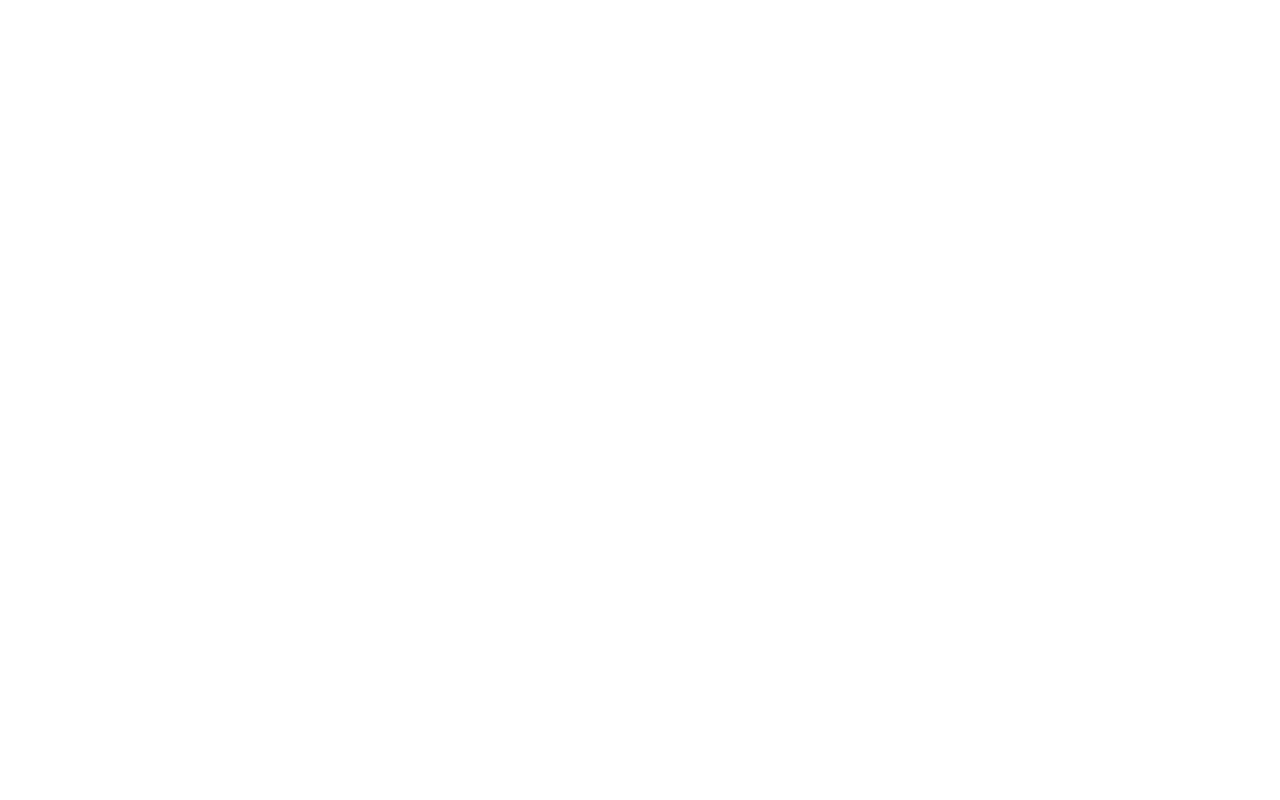
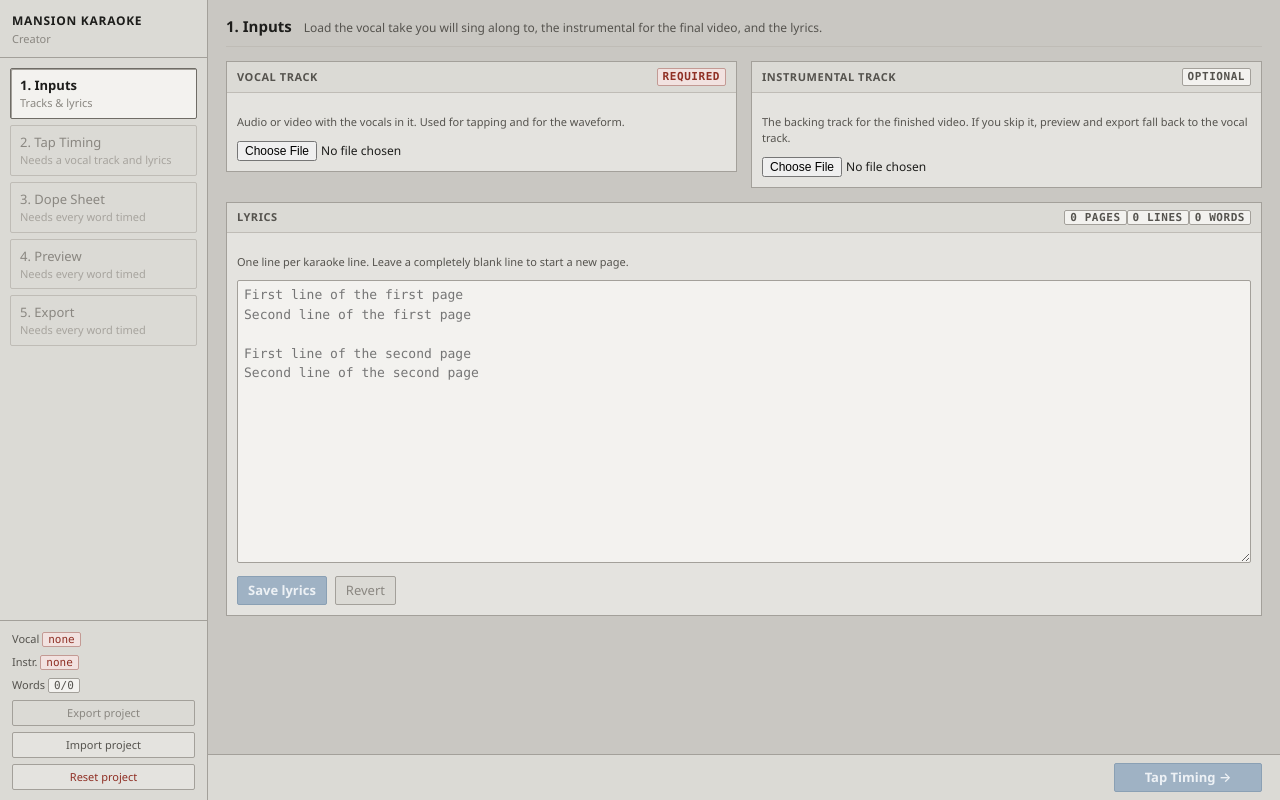
Before and after one commit to atyl95/mk-creator-page, a plain HTML site: page index.html in a window 1280 px wide. Drawn offline with Linux system fonts and the light colour scheme; the site is published under a folder, as on GitHub Pages, so addresses that start at the root find nothing.

Commit message:
Index 404ing

```diff
--- a/index.html
+++ b/index.html
@@ -4,8 +4,8 @@
     <meta charset="UTF-8" />
     <meta name="viewport" content="width=device-width, initial-scale=1.0" />
     <title>Mansion Karaoke Creator</title>
-    <script type="module" crossorigin src="/assets/index-CHu6Ll5-.js"></script>
-    <link rel="stylesheet" crossorigin href="/assets/index-sAHNICP2.css">
+    <script type="module" crossorigin src="./assets/index-CHu6Ll5-.js"></script>
+    <link rel="stylesheet" crossorigin href="./assets/index-sAHNICP2.css">
   </head>
   <body>
     <div id="app"></div>
```
